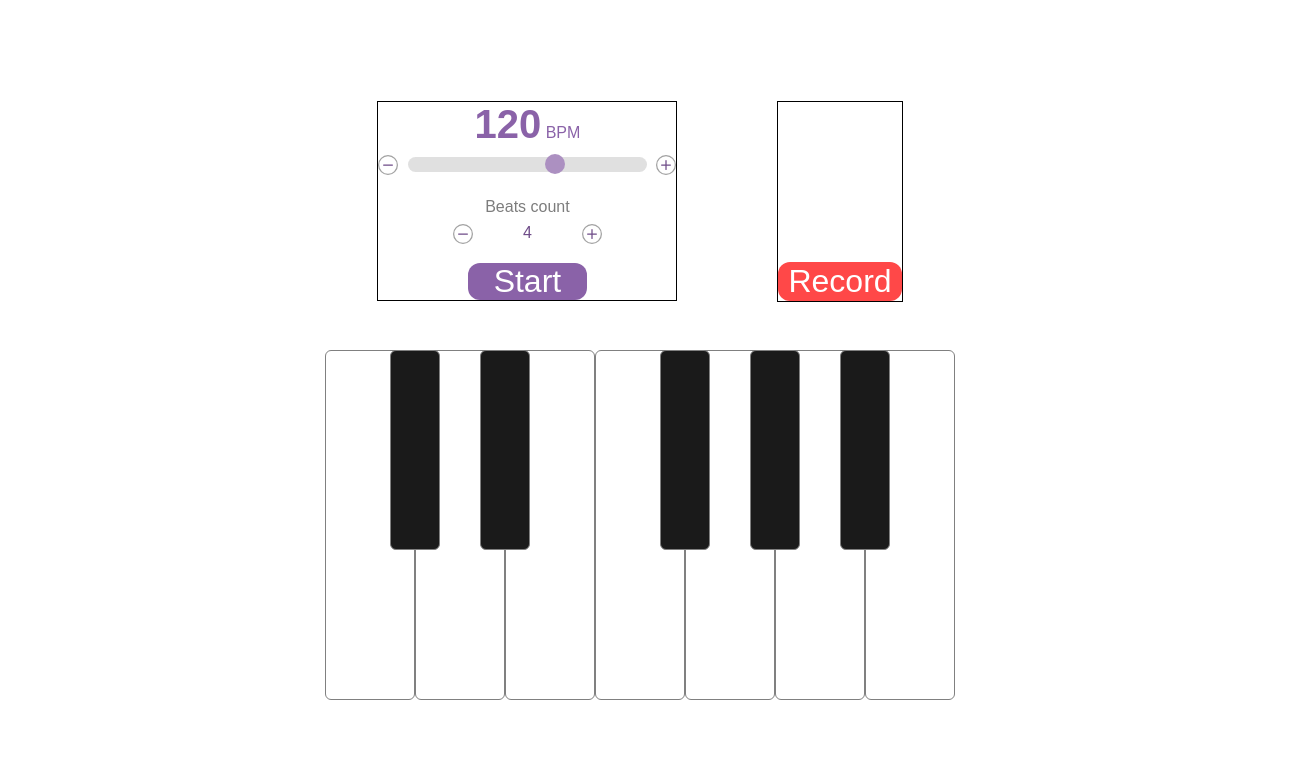
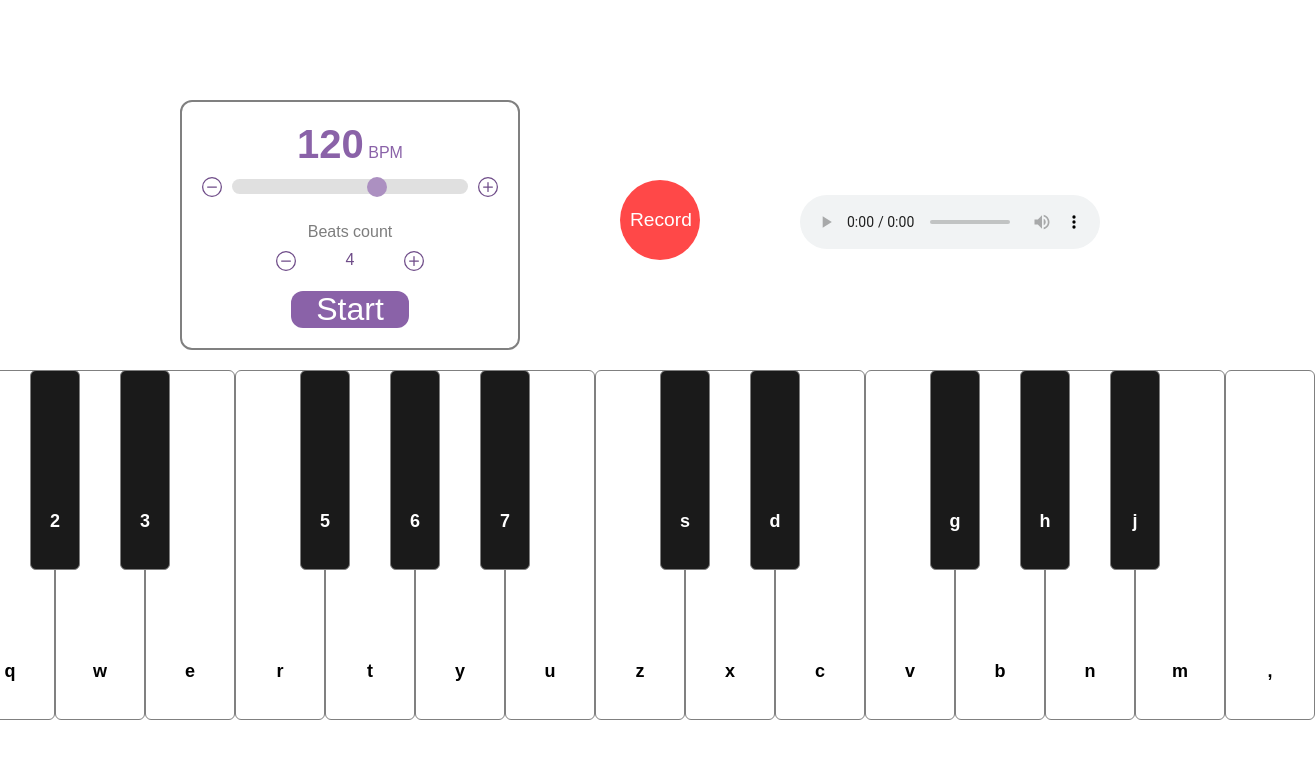
Before and after one commit to sabchaa/KAJ-piano, a plain HTML site: page index.html in a window 1280 px wide. Shown: the whole page, 1315 px wide, since content can reach past the window. Drawn offline with Linux system fonts and the light colour scheme.

Commit message:
added another octave, modified css

```diff
--- a/index.html
+++ b/index.html
@@ -22,14 +22,14 @@
                 <div class="adjust tempo-dec">
                     <svg xmlns="http://www.w3.org/2000/svg" width="20" height="20" fill="currentColor" class="bi bi-dash-circle" viewBox="0 0 16 16">
                         <path d="M8 15A7 7 0 1 1 8 1a7 7 0 0 1 0 14zm0 1A8 8 0 1 0 8 0a8 8 0 0 0 0 16z"/>
-                        <path class="inc-dec" d="M4 8a.5.5 0 0 1 .5-.5h7a.5.5 0 0 1 0 1h-7A.5.5 0 0 1 4 8z"/>
+                        <path d="M4 8a.5.5 0 0 1 .5-.5h7a.5.5 0 0 1 0 1h-7A.5.5 0 0 1 4 8z"/>
                       </svg>
                 </div>
                 <input class ="slider" type="range" min="20" max="180" value="120" step="1">
                 <div class="adjust tempo-inc">
                     <svg xmlns="http://www.w3.org/2000/svg" width="20" height="20" fill="currentColor" class="bi bi-plus-circle" viewBox="0 0 16 16">
                         <path d="M8 15A7 7 0 1 1 8 1a7 7 0 0 1 0 14zm0 1A8 8 0 1 0 8 0a8 8 0 0 0 0 16z"/>
-                        <path class="inc-dec" d="M8 4a.5.5 0 0 1 .5.5v3h3a.5.5 0 0 1 0 1h-3v3a.5.5 0 0 1-1 0v-3h-3a.5.5 0 0 1 0-1h3v-3A.5.5 0 0 1 8 4z"/>
+                        <path d="M8 4a.5.5 0 0 1 .5.5v3h3a.5.5 0 0 1 0 1h-3v3a.5.5 0 0 1-1 0v-3h-3a.5.5 0 0 1 0-1h3v-3A.5.5 0 0 1 8 4z"/>
                     </svg>
                 </div>
             </div>
@@ -40,14 +40,14 @@
                 <div class="adjust beats-dec">
                     <svg xmlns="http://www.w3.org/2000/svg" width="20" height="20" fill="currentColor" class="bi bi-dash-circle" viewBox="0 0 16 16">
                         <path d="M8 15A7 7 0 1 1 8 1a7 7 0 0 1 0 14zm0 1A8 8 0 1 0 8 0a8 8 0 0 0 0 16z"/>
-                        <path class="inc-dec" d="M4 8a.5.5 0 0 1 .5-.5h7a.5.5 0 0 1 0 1h-7A.5.5 0 0 1 4 8z"/>
+                        <path d="M4 8a.5.5 0 0 1 .5-.5h7a.5.5 0 0 1 0 1h-7A.5.5 0 0 1 4 8z"/>
                       </svg>
                 </div>
                 <div class="beats-count">4</div>
                 <div class="adjust beats-inc">
                     <svg xmlns="http://www.w3.org/2000/svg" width="20" height="20" fill="currentColor" class="bi bi-plus-circle" viewBox="0 0 16 16">
                         <path d="M8 15A7 7 0 1 1 8 1a7 7 0 0 1 0 14zm0 1A8 8 0 1 0 8 0a8 8 0 0 0 0 16z"/>
-                        <path class="inc-dec" d="M8 4a.5.5 0 0 1 .5.5v3h3a.5.5 0 0 1 0 1h-3v3a.5.5 0 0 1-1 0v-3h-3a.5.5 0 0 1 0-1h3v-3A.5.5 0 0 1 8 4z"/>
+                        <path d="M8 4a.5.5 0 0 1 .5.5v3h3a.5.5 0 0 1 0 1h-3v3a.5.5 0 0 1-1 0v-3h-3a.5.5 0 0 1 0-1h3v-3A.5.5 0 0 1 8 4z"/>
                     </svg>
                 </div>
             </div>
@@ -57,20 +57,35 @@
         <div class="recording-container">
             <button class="record-btn button">Record</button>
         </div>
+        <audio controls id="recordedAudio" style= "margin-top: 115px; margin-left: 100px;"></audio>
     </div>
     <div class="octave">
-        <div data-note="C" class="white key"></div>
-        <div data-note="Db" class="black key"></div>
-        <div data-note="D" class="white key"></div>
-        <div data-note="Eb" class="black key"></div>
-        <div data-note="E" class="white key"></div>
-        <div data-note="F" class="white key"></div>
-        <div data-note="Gb" class="black key"></div>
-        <div data-note="G" class="white key"></div>
-        <div data-note="Ab" class="black key"></div>
-        <div data-note="A" class="white key"></div>
-        <div data-note="Bb" class="black key"></div>
-        <div data-note="B" class="white key"></div>
+        <div data-note="C" class="white key">q</div>
+        <div data-note="Db" class="black key">2</div>
+        <div data-note="D" class="white key">w</div>
+        <div data-note="Eb" class="black key">3</div>
+        <div data-note="E" class="white key">e</div>
+        <div data-note="F" class="white key">r</div>
+        <div data-note="Gb" class="black key">5</div>
+        <div data-note="G" class="white key">t</div>
+        <div data-note="Ab" class="black key">6</div>
+        <div data-note="A" class="white key">y</div>
+        <div data-note="Bb" class="black key">7</div>
+        <div data-note="B" class="white key">u</div>
+
+        <div data-note="C2" class="white key">z</div>
+        <div data-note="Db2" class="black key">s</div>
+        <div data-note="D2" class="white key">x</div>
+        <div data-note="Eb2" class="black key">d</div>
+        <div data-note="E2" class="white key">c</div>
+        <div data-note="F2" class="white key">v</div>
+        <div data-note="Gb2" class="black key">g</div>
+        <div data-note="G2" class="white key">b</div>
+        <div data-note="Ab2" class="black key">h</div>
+        <div data-note="A2" class="white key">n</div>
+        <div data-note="Bb2" class="black key">j</div>
+        <div data-note="B2" class="white key">m</div>
+        <div data-note="C3" class="white key">,</div>
     </div>
 
     <audio id="C" src = "sounds/c3.mp3"></audio>
@@ -86,6 +101,19 @@
     <audio id="Bb" src = "sounds/a-4.mp3"></audio>
     <audio id="B" src = "sounds/b4.mp3"></audio>
 
-    <audio id="recordedAudio"></audio>
+    <audio id="C2" src = "sounds/c4.mp3"></audio>
+    <audio id="Db2" src = "sounds/c-4.mp3"></audio>
+    <audio id="D2" src = "sounds/d4.mp3"></audio>
+    <audio id="Eb2" src = "sounds/d-4.mp3"></audio>
+    <audio id="E2" src = "sounds/e4.mp3"></audio>
+    <audio id="F2" src = "sounds/f4.mp3"></audio>
+    <audio id="Gb2" src = "sounds/f-4.mp3"></audio>
+    <audio id="G2" src = "sounds/g4.mp3"></audio>
+    <audio id="Ab2" src = "sounds/g-4.mp3"></audio>
+    <audio id="A2" src = "sounds/a5.mp3"></audio>
+    <audio id="Bb2" src = "sounds/a-5.mp3"></audio>
+    <audio id="B2" src = "sounds/b5.mp3"></audio>
+    <audio id="C3" src = "sounds/c5.mp3"></audio>
+
 </body>
 </html>
--- a/noteHandler.js
+++ b/noteHandler.js
@@ -1,4 +1,4 @@
-const KEYS = ['z','s','x','d','c','v','g','b','h','n','j','m'];
+const KEYS = ['q', '2', 'w', '3', 'e', 'r', '5', 't', '6', 'y', '7', 'u', 'z','s','x','d','c','v','g','b','h','n','j','m',','];
 
 const notes = document.querySelectorAll('.key')
 
@@ -10,7 +10,6 @@ let playedNotes
 notes.forEach(key => {
     key.addEventListener('mousedown', e => {
         playNote(key)
-        console.log(e.type);
         key.classList.add('active');
     })
 
--- a/styles.css
+++ b/styles.css
@@ -9,10 +9,21 @@ body {
     justify-content: center;
     align-items: center;
     flex-direction: column;
+    font-family: Arial, Helvetica, sans-serif;
+    -webkit-user-select: none;
+    -moz-user-select: none;
+    -ms-user-select: none;
+    user-select: none;
 }
 
 .octave {
     display: flex;
+}
+
+.key {
+    text-align: center;
+    font-weight: bold;
+    font-size: large;
 }
 
 .white {
@@ -21,6 +32,7 @@ body {
     background-color: white;
     border: 1px solid grey;
     border-radius: 6px;
+    line-height: 600px;
 }
 
 .black {
@@ -32,6 +44,8 @@ body {
     margin-right: -25px;
     z-index: 1;
     border-radius: 6px;
+    color: white;
+    line-height: 300px;
 }
 
 .active {
@@ -40,16 +54,15 @@ body {
 
 .panel {
     display: flex;
-    margin-bottom: 3rem;
+    margin-bottom: 20px;
 }
 
 .recording-container {
     margin-left: 100px;
-    border: 1px solid black;
 }
 
 .button {
-    font-size: 2rem;
+    font-size: 1.2rem;
     border-radius: 12px;
     color: white;
     border: none;
@@ -58,28 +71,43 @@ body {
     cursor: pointer;
 }
 
+@keyframes recording {
+    0% {
+      background-color: #ff2b2b;
+      box-shadow: 0 0 5px #ff0000;
+    }
+    50% {
+      background-color: #ff2b2b;
+      box-shadow: 0 0 20px #ff0000;
+    }
+    100% {
+      background-color: #ff2b2b;
+      box-shadow: 0 0 5px #ff0000;
+    }
+  }
+
 .record-btn {
     background-color: rgb(255, 72, 72);
-    margin-top: 160px;
+    border-radius: 50%;
+    margin-top: 100px;
+    width: 80px;
+    height: 80px;
 }
 
 .record-btn.active {
-    background-color: rgb(121, 121, 121)
+    animation: recording 1200ms infinite;
 }
 
-.button:hover, .button:focus {
-    color: rgba(255, 255, 255, 0.689);
-}
-
-
 .metronome {
-    width: 300px;
-    height: 200px;
-    font-family: Arial, Helvetica, sans-serif;
+    width: 340px;
+    height: 250px;
     display: flex;
     flex-direction: column;
     justify-content: space-between;
-    border: 1px solid black;
+    border: 2px solid gray;
+    border-radius: 12px;
+    padding: 20px 20px 20px 20px;
+    margin-top: 20px;
 }
 
 .bpm {
@@ -116,6 +144,11 @@ body {
     margin-top: 10px;
     font-size: 2rem;
     cursor: pointer;
+    transition: transform 500ms;
+}
+
+.metronome-trigger-btn:hover {
+    transform: scale(1.08);
 }
 
 .adjust {
@@ -132,7 +165,8 @@ body {
 
 .adjust svg:hover {
     border-radius: 50%;
-    background-color: rgb(166, 166, 166);
+    background-color: rgb(110, 75, 136);
+    transform: scale(1.2);
 }
 
 .beats-count-span {
@@ -145,11 +179,11 @@ body {
     color:rgb(110, 75, 136)
 }
 
-path.inc-dec {
+path {
     fill: rgb(110, 75, 136);
 }
 
-.adjust svg:hover path.inc-dec{
+.adjust svg:hover > path:nth-child(2){
     fill: rgb(255, 255, 255);
 }
 
@@ -165,7 +199,7 @@ path.inc-dec {
     transition: opacity .2s;
   }
 
-  .slider::-webkit-slider-thumb {
+.slider::-webkit-slider-thumb {
     -webkit-appearance: none;
     appearance: none;
     width: 20px;
@@ -173,4 +207,15 @@ path.inc-dec {
     border-radius: 50%;
     background: rgb(138, 98, 168);
     cursor: pointer;
-  }
+}
+
+.note-img {
+    width: auto;
+    height: 100px;
+    -webkit-transform:rotateY(180deg);
+    -moz-transform: rotateY(180deg);
+    -ms-transform: rotateY(180deg);
+    -o-transform: rotateY(180deg);
+    transform: rotateY(180deg);
+
+}
```
